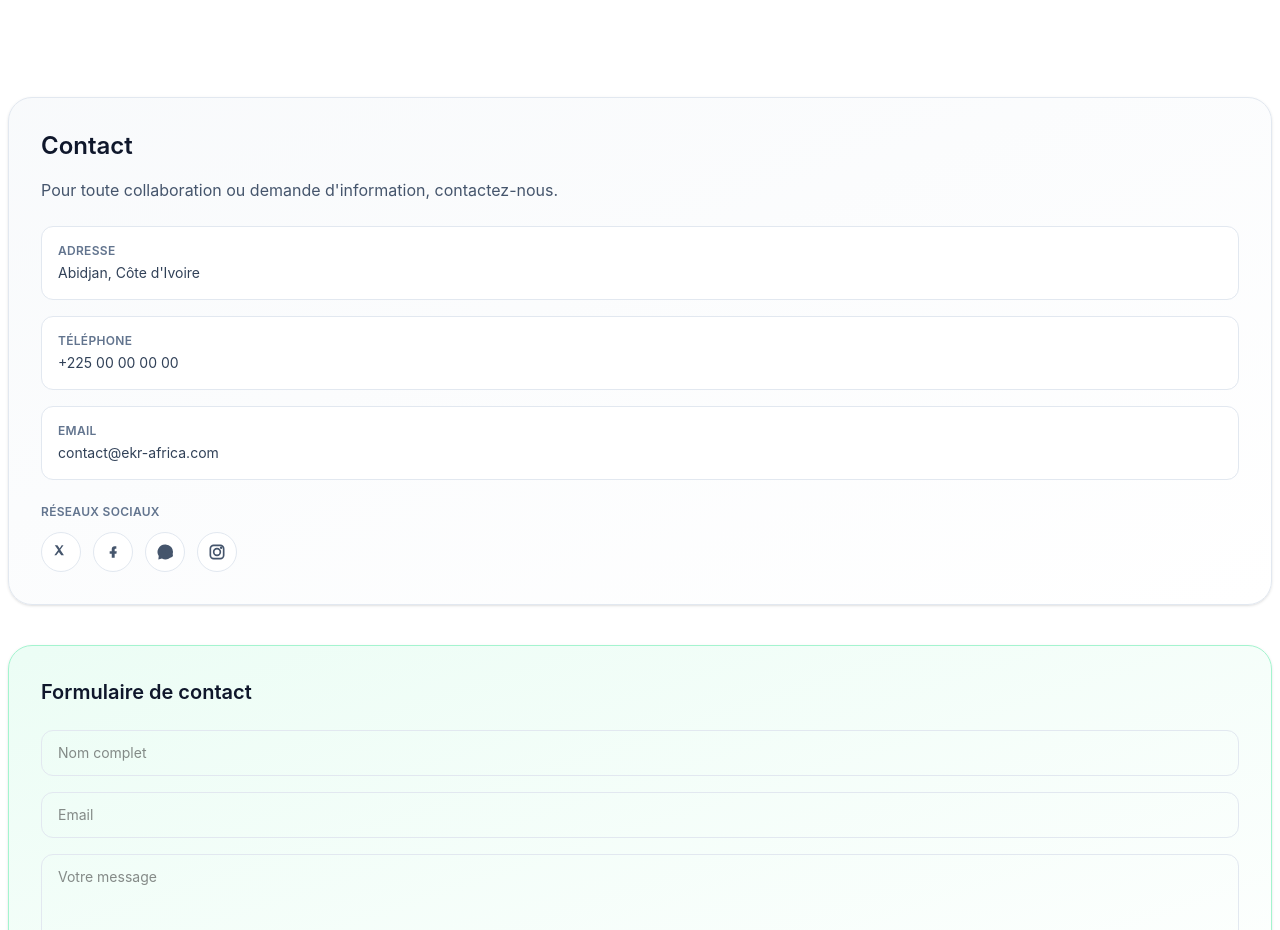
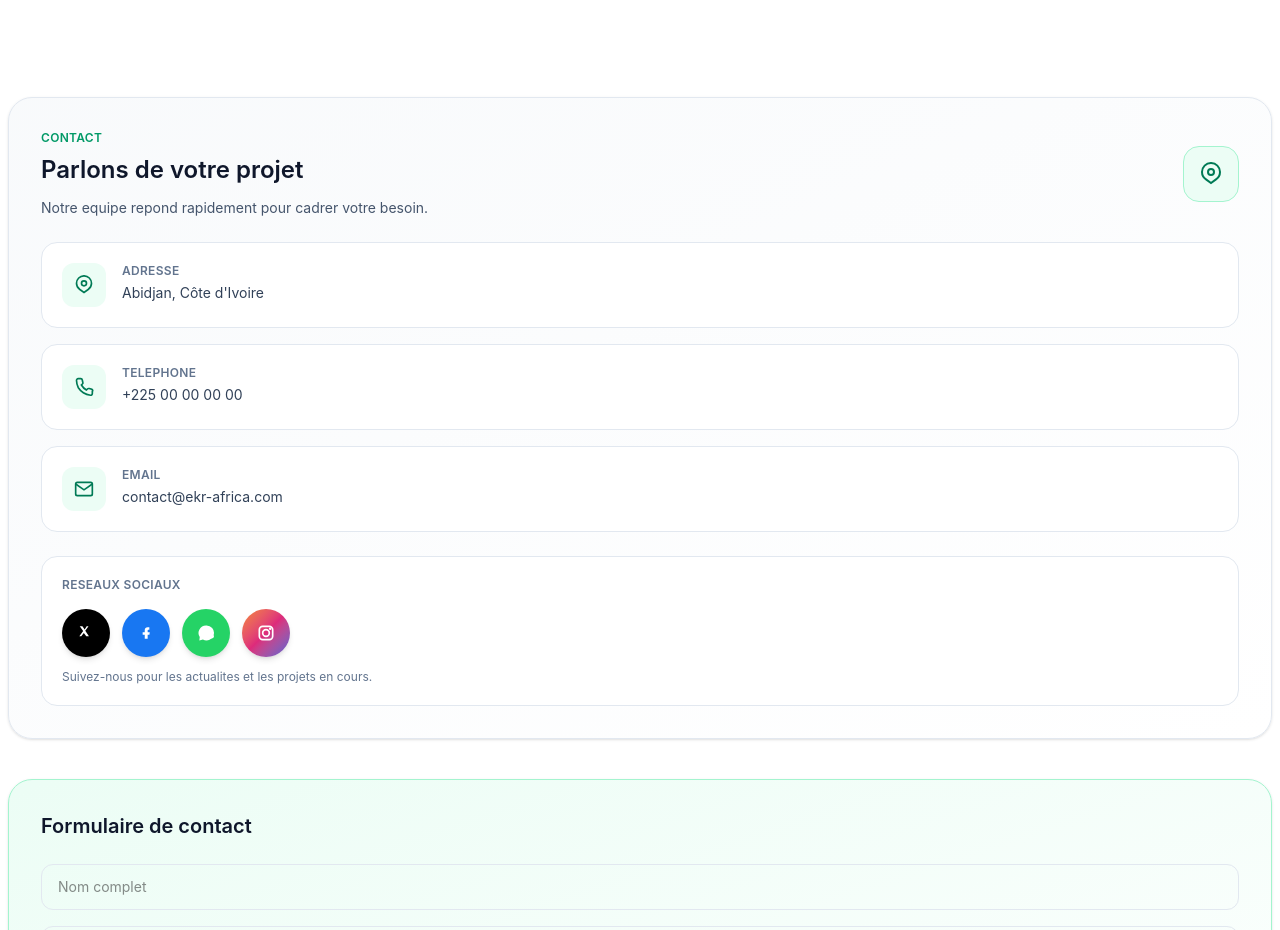
Before and after one commit to Profzen/ekr, a Next.js app: page /presentation-services-contact in a window 1280 px wide. Shown: the part 1120-2050 px from the top of the page. Built offline with nearby package versions, Linux system fonts and the light colour scheme; no server answers; the database is empty.

Commit message:
reseau et ajustement contact sur page service

```diff
--- a/src/app/presentation-services-contact/page.tsx
+++ b/src/app/presentation-services-contact/page.tsx
@@ -18,6 +18,10 @@ export default async function PresentationServicesContactPage() {
     contactPhone?: string;
     contactEmail?: string;
     mapEmbedUrl?: string;
+    socialXUrl?: string;
+    socialFacebookUrl?: string;
+    socialWhatsappUrl?: string;
+    socialInstagramUrl?: string;
   } | null = null;
 
   try {
@@ -54,6 +58,10 @@ export default async function PresentationServicesContactPage() {
           contactPhone: fetchedContent.contactPhone,
           contactEmail: fetchedContent.contactEmail,
           mapEmbedUrl: fetchedContent.mapEmbedUrl,
+          socialXUrl: fetchedContent.socialXUrl,
+          socialFacebookUrl: fetchedContent.socialFacebookUrl,
+          socialWhatsappUrl: fetchedContent.socialWhatsappUrl,
+          socialInstagramUrl: fetchedContent.socialInstagramUrl,
         }
       : null;
   } catch (error) {
@@ -147,61 +155,97 @@ export default async function PresentationServicesContactPage() {
       <section className="mx-auto w-full max-w-7xl px-2 py-16">
         <div className="grid gap-10 md:grid-cols-[1.2fr,0.8fr]">
           <div className="rounded-3xl border border-slate-200 bg-gradient-to-br from-slate-50 to-white p-8 shadow-sm">
-            <h2 className="text-2xl font-semibold text-slate-900">Contact</h2>
-            <p className="mt-4 text-base text-slate-600">
-              Pour toute collaboration ou demande d'information, contactez-nous.
+            <div className="flex flex-wrap items-center justify-between gap-4">
+              <div>
+                <p className="text-xs font-semibold uppercase tracking-wide text-emerald-600">Contact</p>
+                <h2 className="mt-2 text-2xl font-semibold text-slate-900">
+                  Parlons de votre projet
+                </h2>
+                <p className="mt-3 text-sm text-slate-600">
+                  Notre equipe repond rapidement pour cadrer votre besoin.
                 </p>
-            <div className="mt-6 space-y-4">
-              <div className="flex items-start gap-3 rounded-xl bg-white p-4 border border-slate-200">
-                <div className="flex-1">
+              </div>
+              <div className="hidden h-14 w-14 items-center justify-center rounded-2xl border border-emerald-200 bg-emerald-50 text-emerald-700 md:flex">
+                <svg viewBox="0 0 24 24" className="h-6 w-6" fill="none" stroke="currentColor" strokeWidth="2" aria-hidden="true">
+                  <path d="M21 10a8.9 8.9 0 0 1-4 7.4L12 21l-5-3.6A8.9 8.9 0 0 1 3 10a9 9 0 1 1 18 0z" />
+                  <circle cx="12" cy="10" r="3" />
+                </svg>
+              </div>
+            </div>
+            <div className="mt-6 grid gap-4">
+              <div className="rounded-2xl border border-slate-200 bg-white p-5">
+                <div className="flex items-start gap-4">
+                  <div className="flex h-11 w-11 items-center justify-center rounded-xl bg-emerald-50 text-emerald-700">
+                    <svg viewBox="0 0 24 24" className="h-5 w-5" fill="none" stroke="currentColor" strokeWidth="2" aria-hidden="true">
+                      <path d="M21 10a8.9 8.9 0 0 1-4 7.4L12 21l-5-3.6A8.9 8.9 0 0 1 3 10a9 9 0 1 1 18 0z" />
+                      <circle cx="12" cy="10" r="3" />
+                    </svg>
+                  </div>
+                  <div>
                     <p className="text-xs font-semibold uppercase tracking-wide text-slate-500">Adresse</p>
                     <p className="mt-1 text-sm text-slate-700">{content?.contactAddress || "Abidjan, Côte d'Ivoire"}</p>
                   </div>
                 </div>
-              <div className="flex items-start gap-3 rounded-xl bg-white p-4 border border-slate-200">
-                <div className="flex-1">
-                  <p className="text-xs font-semibold uppercase tracking-wide text-slate-500">Téléphone</p>
+              </div>
+              <div className="rounded-2xl border border-slate-200 bg-white p-5">
+                <div className="flex items-start gap-4">
+                  <div className="flex h-11 w-11 items-center justify-center rounded-xl bg-emerald-50 text-emerald-700">
+                    <svg viewBox="0 0 24 24" className="h-5 w-5" fill="none" stroke="currentColor" strokeWidth="2" aria-hidden="true">
+                      <path d="M22 16.9v3a2 2 0 0 1-2.2 2 19.8 19.8 0 0 1-8.6-3 19.5 19.5 0 0 1-6-6A19.8 19.8 0 0 1 3 4.2 2 2 0 0 1 5 2h3a2 2 0 0 1 2 1.7c.1.9.3 1.8.6 2.6a2 2 0 0 1-.5 2.1l-1.2 1.2a16 16 0 0 0 6 6l1.2-1.2a2 2 0 0 1 2.1-.5c.8.3 1.7.5 2.6.6a2 2 0 0 1 1.7 2z" />
+                    </svg>
+                  </div>
+                  <div>
+                    <p className="text-xs font-semibold uppercase tracking-wide text-slate-500">Telephone</p>
                     <p className="mt-1 text-sm text-slate-700">{content?.contactPhone || "+225 00 00 00 00"}</p>
                   </div>
                 </div>
-              <div className="flex items-start gap-3 rounded-xl bg-white p-4 border border-slate-200">
-                <div className="flex-1">
+              </div>
+              <div className="rounded-2xl border border-slate-200 bg-white p-5">
+                <div className="flex items-start gap-4">
+                  <div className="flex h-11 w-11 items-center justify-center rounded-xl bg-emerald-50 text-emerald-700">
+                    <svg viewBox="0 0 24 24" className="h-5 w-5" fill="none" stroke="currentColor" strokeWidth="2" aria-hidden="true">
+                      <path d="M4 4h16c1.1 0 2 .9 2 2v12c0 1.1-.9 2-2 2H4c-1.1 0-2-.9-2-2V6c0-1.1.9-2 2-2z" />
+                      <path d="m22 6-10 7L2 6" />
+                    </svg>
+                  </div>
+                  <div>
                     <p className="text-xs font-semibold uppercase tracking-wide text-slate-500">Email</p>
                     <p className="mt-1 text-sm text-slate-700">{content?.contactEmail || "contact@ekr-africa.com"}</p>
                   </div>
                 </div>
               </div>
-            <div className="mt-6">
-              <p className="text-xs font-semibold uppercase tracking-wide text-slate-500">Réseaux sociaux</p>
-              <div className="mt-3 flex flex-wrap gap-3">
+            </div>
+            <div className="mt-6 rounded-2xl border border-slate-200 bg-white p-5">
+              <p className="text-xs font-semibold uppercase tracking-wide text-slate-500">Reseaux sociaux</p>
+              <div className="mt-4 flex flex-wrap gap-3">
                 <a
-                  href="https://x.com/ekr-africa"
+                  href={content?.socialXUrl || "https://x.com/ekr-africa"}
                   target="_blank"
                   rel="noreferrer"
                   aria-label="X"
-                  className="inline-flex h-10 w-10 items-center justify-center rounded-full border border-slate-200 bg-white text-slate-600 transition hover:border-emerald-300 hover:text-emerald-700"
+                  className="inline-flex h-12 w-12 items-center justify-center rounded-full bg-black text-white shadow-md transition hover:-translate-y-0.5"
                 >
                   <svg viewBox="0 0 24 24" className="h-5 w-5" fill="currentColor" aria-hidden="true">
                     <path d="M4.5 4h3.2l2.7 3.7L12.8 4H15l-3.9 5.3 4.4 6.7h-3.2l-2.9-4-3.1 4H4l4.6-6.3L4.5 4z" />
                   </svg>
                 </a>
                 <a
-                  href="https://facebook.com/ekr-africa"
+                  href={content?.socialFacebookUrl || "https://facebook.com/ekr-africa"}
                   target="_blank"
                   rel="noreferrer"
                   aria-label="Facebook"
-                  className="inline-flex h-10 w-10 items-center justify-center rounded-full border border-slate-200 bg-white text-slate-600 transition hover:border-emerald-300 hover:text-emerald-700"
+                  className="inline-flex h-12 w-12 items-center justify-center rounded-full bg-[#1877F2] text-white shadow-md transition hover:-translate-y-0.5"
                 >
                   <svg viewBox="0 0 24 24" className="h-5 w-5" fill="currentColor" aria-hidden="true">
                     <path d="M14 8h2V5h-2c-2.2 0-3.5 1.4-3.5 3.5V11H8v3h2.5v5H14v-5h2.1l.4-3H14V8.6c0-.4.3-.6.6-.6z" />
                   </svg>
                 </a>
                 <a
-                  href="https://wa.me/225000000000?text=Bonjour"
+                  href={content?.socialWhatsappUrl || "https://wa.me/225000000000?text=Bonjour"}
                   target="_blank"
                   rel="noreferrer"
                   aria-label="WhatsApp"
-                  className="inline-flex h-10 w-10 items-center justify-center rounded-full border border-slate-200 bg-white text-slate-600 transition hover:border-emerald-300 hover:text-emerald-700"
+                  className="inline-flex h-12 w-12 items-center justify-center rounded-full bg-[#25D366] text-white shadow-md transition hover:-translate-y-0.5"
                 >
                   <svg viewBox="0 0 24 24" className="h-5 w-5" fill="currentColor" aria-hidden="true">
                     <path d="M12 3a9 9 0 0 0-7.5 13.9L4 21l4.3-1.1A9 9 0 1 0 12 3z" />
@@ -209,19 +253,22 @@ export default async function PresentationServicesContactPage() {
                   </svg>
                 </a>
                 <a
-                  href="https://instagram.com/ekr-africa"
+                  href={content?.socialInstagramUrl || "https://instagram.com/ekr-africa"}
                   target="_blank"
                   rel="noreferrer"
                   aria-label="Instagram"
-                  className="inline-flex h-10 w-10 items-center justify-center rounded-full border border-slate-200 bg-white text-slate-600 transition hover:border-emerald-300 hover:text-emerald-700"
+                  className="inline-flex h-12 w-12 items-center justify-center rounded-full bg-gradient-to-br from-[#F58529] via-[#DD2A7B] to-[#515BD4] text-white shadow-md transition hover:-translate-y-0.5"
                 >
                   <svg viewBox="0 0 24 24" className="h-5 w-5" fill="none" aria-hidden="true">
-                    <rect x="4" y="4" width="16" height="16" rx="4" ry="4" stroke="currentColor" strokeWidth="2" />
-                    <circle cx="12" cy="12" r="4" stroke="currentColor" strokeWidth="2" />
-                    <circle cx="17" cy="7" r="1.5" fill="currentColor" />
+                    <rect x="4" y="4" width="16" height="16" rx="4" ry="4" stroke="white" strokeWidth="2" />
+                    <circle cx="12" cy="12" r="4" stroke="white" strokeWidth="2" />
+                    <circle cx="17" cy="7" r="1.5" fill="white" />
                   </svg>
                 </a>
               </div>
+              <p className="mt-3 text-xs text-slate-500">
+                Suivez-nous pour les actualites et les projets en cours.
+              </p>
             </div>
           </div>
           <div className="rounded-3xl border border-emerald-200 bg-gradient-to-br from-emerald-50 to-white p-8 shadow-sm">
--- a/src/models/SiteContent.ts
+++ b/src/models/SiteContent.ts
@@ -23,6 +23,10 @@ const SiteContentSchema = new Schema(
     contactPhone: { type: String, default: "" },
     contactEmail: { type: String, default: "" },
     mapEmbedUrl: { type: String, default: "" },
+    socialXUrl: { type: String, default: "" },
+    socialFacebookUrl: { type: String, default: "" },
+    socialWhatsappUrl: { type: String, default: "" },
+    socialInstagramUrl: { type: String, default: "" },
   },
   { timestamps: true, strict: false }
 );
```
Also changed, not shown: src/app/admin/AdminClient.tsx (+55 -0 lines). Lines whose indentation alone changed are shown as unchanged.
